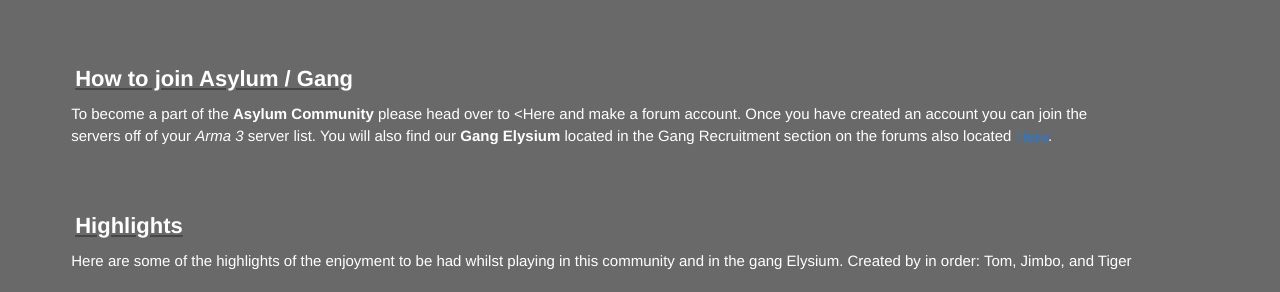
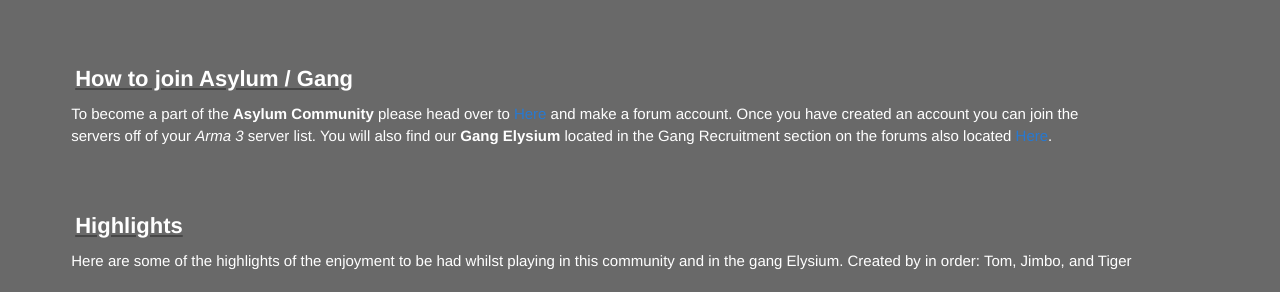
Before and after one commit to DerekR0123/Rossfitness.github.io, a Jekyll site: the page index.html, which Jekyll copies as it is, in a window 1280 px wide, cut to the strip 794-1086 px from the top of the page. Built offline with Jekyll 4.4.1, drawn with Linux system fonts in a browser that asks for light colours.

Commit message:
Update index.html

```diff
--- a/index.html
+++ b/index.html
@@ -51,9 +51,9 @@
 <a id="creating-pages-manually" class="anchor" href="#creating-pages-manually" aria-hidden="true"><span aria-hidden="true" class="octicon octicon-link"></span></a><h2><u>
 <FONT COLOR="FFFFFF">How to join Asylum / Gang</FONT></h2></u>
 
-<p>To become a part of the <strong>Asylum Community</strong> please head over to <<font-size="25a href="http://www.gaming-asylum.com/"><font-size="25">Here</font-size></a> and make a forum account.
+<p>To become a part of the <strong>Asylum Community</strong> please head over to <a href="http://www.gaming-asylum.com/"><font-size="42">Here</font-size></a> and make a forum account.
 Once you have created an account you </FONT>can join the <br></FONT>servers off of your <em>Arma 3</em> server list. You will also find our <strong>Gang Elysium</strong> located in the
-Gang Recruitment section on the forums also located <a href="http://www.gaming-asylum.com/forums/index.php?/topic/23622-elysium-s1-na-open-eu-open/#comment-171915"><font-size="25">Here</font-size></a>.
+Gang Recruitment section on the forums also located <a href="http://www.gaming-asylum.com/forums/index.php?/topic/23622-elysium-s1-na-open-eu-open/#comment-171915"><font-size="42">Here</font-size></a>.
 </p><br>
 
 <a id="authors-and-contributors" class="anchor" href="#authors-and-contributors" aria-hidden="true"><span aria-hidden="true" class="octicon octicon-link"></span></a><h2><u>
```
